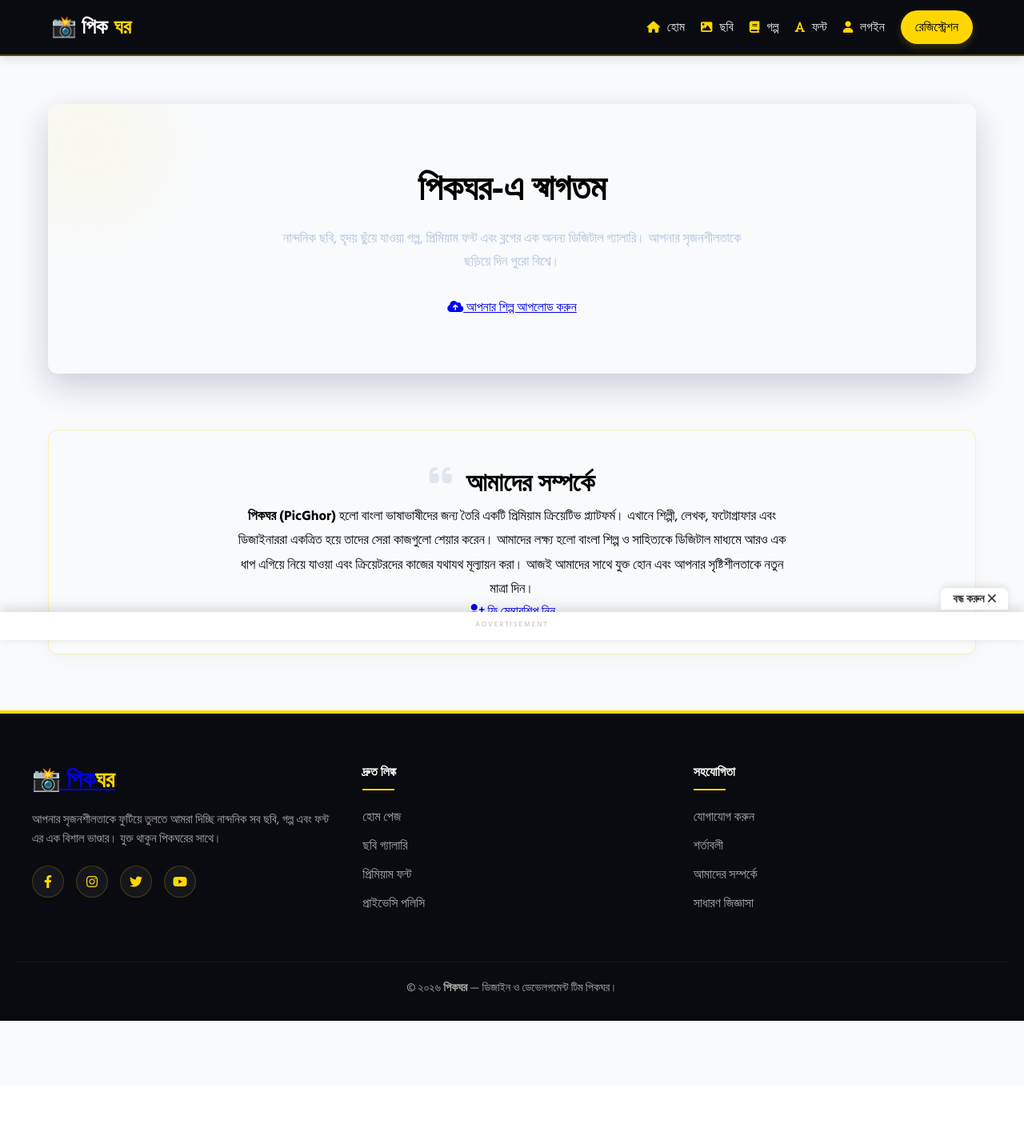
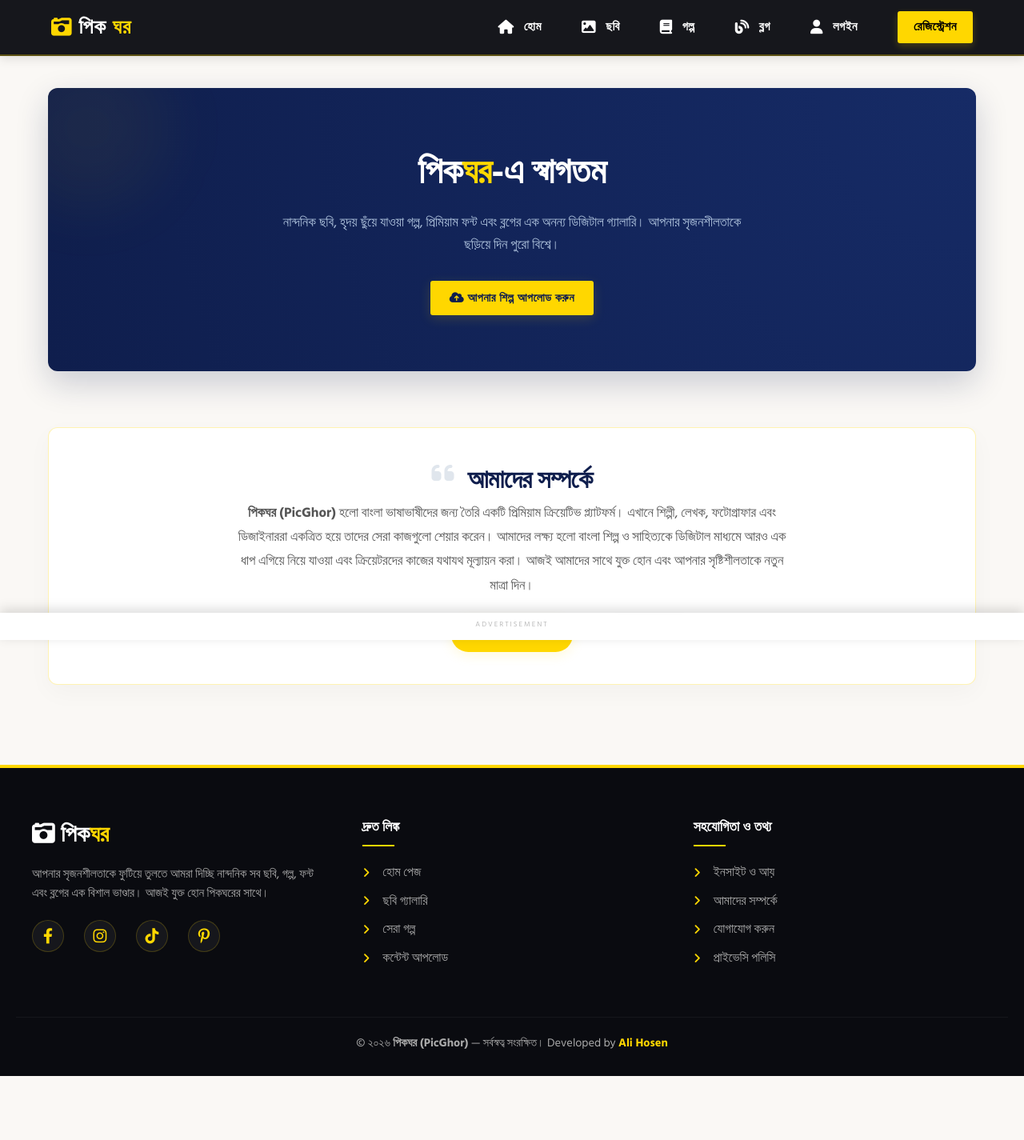
Before and after one commit to siaful2580mm-hub/testing, a Flask app: page / in a window 1280 px wide. Shown: the whole page at 80% size. Before the commit the page ends 1276 px from the top, so only its background shows below. Run offline with Flask 3, Linux system fonts and the light colour scheme; data that the repository does not hold is empty; some libraries are stand-ins or nearby versions.

Commit message:
Update base.html

```diff
--- a/templates/base.html
+++ b/templates/base.html
@@ -8,69 +8,76 @@
     <link href="https://fonts.googleapis.com/css2?family=Hind+Siliguri:wght@400;500;600;700&display=swap" rel="stylesheet">
     <link rel="stylesheet" href="https://cdnjs.cloudflare.com/ajax/libs/font-awesome/6.4.2/css/all.min.css">
 
+    <!-- External CSS for global styling -->
+    <link rel="stylesheet" href="{{ url_for('static', filename='css/style.css') }}">
+
     <style>
         :root {
             --primary: #FFD700;
             --dark: #0a0b10;
             --dark-light: #15171e;
             --text-muted: #aaa;
-            --bg-body: #f8fafc;
+            --bg-body: #Faf8f5;
         }
 
         * { margin: 0; padding: 0; box-sizing: border-box; }
-        body { font-family: 'Hind Siliguri', sans-serif; background: var(--bg-body); padding-bottom: 80px; transition: padding 0.3s; }
+        body { font-family: 'Hind Siliguri', sans-serif; background: var(--bg-body); padding-bottom: 80px; transition: padding 0.3s; color: #333; }
 
         /* --- NAVBAR --- */
         .navbar {
             position: sticky; top: 0; z-index: 1050;
-            background: var(--dark); height: 70px;
+            background: rgba(10, 11, 16, 0.95); backdrop-filter: blur(10px); height: 70px;
             display: flex; justify-content: space-between; align-items: center;
             padding: 0 5%; border-bottom: 2px solid rgba(255, 215, 0, 0.3);
             box-shadow: 0 4px 12px rgba(0,0,0,0.1);
         }
 
         .logo a { color: #fff; font-size: 1.6rem; font-weight: 700; text-decoration: none; display: flex; align-items: center; gap: 8px; }
+        .logo a i { color: var(--primary); }
         .logo span { color: var(--primary); }
 
         .nav-links { display: flex; gap: 20px; align-items: center; }
-        .nav-links a { color: #eee; text-decoration: none; font-size: 1rem; font-weight: 500; transition: 0.3s; }
+        .nav-links a { color: #eee; text-decoration: none; font-size: 1rem; font-weight: 500; transition: 0.3s; display: flex; align-items: center; gap: 6px;}
         .nav-links a:hover { color: var(--primary); }
-        .nav-links a i { margin-right: 5px; font-size: 0.9rem; color: var(--primary); }
 
         .nav-btn { background: var(--primary); color: #000 !important; padding: 8px 18px; border-radius: 50px; font-weight: 600; box-shadow: 0 4px 10px rgba(255, 215, 0, 0.2); }
         .nav-btn:hover { transform: translateY(-2px); opacity: 0.9; }
 
         /* --- MOBILE MENU --- */
         .hamburger { display: none; flex-direction: column; cursor: pointer; gap: 5px; }
-        .hamburger span { width: 28px; height: 3px; background: var(--primary); border-radius: 2px; }
+        .hamburger span { width: 28px; height: 3px; background: var(--primary); border-radius: 2px; transition: 0.3s; }
 
         @media(max-width: 992px) {
             .hamburger { display: flex; }
             .nav-links {
                 position: fixed; top: 0; right: -100%; width: 280px; height: 100vh;
                 background: var(--dark-light); flex-direction: column; align-items: flex-start;
-                padding: 80px 30px; transition: 0.4s cubic-bezier(0.4, 0, 0.2, 1); z-index: 1040;
+                padding: 80px 30px; transition: 0.4s cubic-bezier(0.4, 0, 0.2, 1); z-index: 1040; gap: 10px;
             }
             .nav-links.active { right: 0; }
-            .nav-links a { width: 100%; padding: 15px 0; border-bottom: 1px solid rgba(255,255,255,0.05); font-size: 1.1rem; }
+            .nav-links a { width: 100%; padding: 12px 0; border-bottom: 1px solid rgba(255,255,255,0.05); font-size: 1.1rem; }
+            .nav-btn { text-align: center; justify-content: center; width: 100%; margin-top: 15px;}
             .overlay { position: fixed; top: 0; left: 0; width: 100%; height: 100%; background: rgba(0,0,0,0.7); opacity: 0; visibility: hidden; transition: 0.3s; z-index: 1030; }
             .overlay.active { opacity: 1; visibility: visible; }
         }
 
-        /* --- CONTAINER --- */
-        .container { max-width: 1200px; margin: auto; padding: 40px 20px; min-height: 70vh; }
+        /* --- CONTAINER (Flash Messages & Content) --- */
+        .container { max-width: 1200px; margin: auto; padding: 20px; min-height: 60vh; }
+
+        .flash-messages p { background: #fff; color: var(--dark); padding: 12px 20px; border-radius: 8px; margin-bottom: 20px; border-left: 4px solid var(--primary); box-shadow: 0 4px 10px rgba(0,0,0,0.05); font-weight: 600; }
+        .flash-messages p.error { border-left-color: #ff4d4d; }
 
         /* --- MODERN FOOTER --- */
-        .footer { background: var(--dark); color: #fff; padding: 60px 20px 30px; border-top: 4px solid var(--primary); }
+        .footer { background: var(--dark); color: #fff; padding: 60px 20px 30px; border-top: 4px solid var(--primary); margin-top: 50px;}
         .footer-content { max-width: 1200px; margin: auto; display: grid; grid-template-columns: repeat(auto-fit, minmax(250px, 1fr)); gap: 40px; text-align: left; }
-        .footer-logo { font-size: 1.8rem; font-weight: 700; margin-bottom: 15px; display: block; }
+        .footer-logo { font-size: 1.8rem; font-weight: 700; margin-bottom: 15px; display: block; text-decoration: none; color: #fff; }
         .footer-logo span { color: var(--primary); }
         .footer-about p { color: var(--text-muted); line-height: 1.6; font-size: 0.95rem; }
-        .footer-links h4 { margin-bottom: 20px; position: relative; padding-bottom: 10px; }
+        .footer-links h4 { margin-bottom: 20px; position: relative; padding-bottom: 10px; color: #fff; font-size: 1.1rem; }
         .footer-links h4::after { content: ''; position: absolute; left: 0; bottom: 0; width: 40px; height: 2px; background: var(--primary); }
         .footer-links ul { list-style: none; }
         .footer-links ul li { margin-bottom: 10px; }
-        .footer-links ul li a { color: var(--text-muted); text-decoration: none; transition: 0.3s; }
+        .footer-links ul li a { color: var(--text-muted); text-decoration: none; transition: 0.3s; display: flex; align-items: center; gap: 8px;}
         .footer-links ul li a:hover { color: var(--primary); padding-left: 5px; }
 
         .social-icons { display: flex; gap: 15px; margin-top: 20px; }
@@ -78,21 +85,23 @@
         .social-icons a:hover { background: var(--primary); color: #000; transform: translateY(-5px); }
 
         .footer-bottom { text-align: center; margin-top: 50px; padding-top: 20px; border-top: 1px solid rgba(255,255,255,0.05); color: var(--text-muted); font-size: 0.9rem; }
+        .footer-bottom a { color: var(--primary); text-decoration: none; font-weight: bold; }
 
         /* --- AD STYLES --- */
         .sticky-ad-container { position: fixed; bottom: 0; left: 0; width: 100%; background: #ffffff; box-shadow: 0 -4px 15px rgba(0, 0, 0, 0.15); z-index: 9999; display: flex; justify-content: center; align-items: center; transition: transform 0.4s ease-in-out; }
-        .ad-wrapper { width: 100%; max-width: 468px; overflow: hidden; text-align: center; padding: 8px 0; display: flex; flex-direction: column; align-items: center; }
+        .ad-wrapper { width: 100%; max-width: 468px; overflow: hidden; text-align: center; padding: 8px 0; display: flex; flex-direction: column; align-items: center; position: relative;}
         .ad-label { font-size: 9px; color: #bbb; text-transform: uppercase; letter-spacing: 2px; margin-bottom: 4px; }
-        .close-ad-btn { position: absolute; top: -30px; right: 20px; background: #fff; color: #333; border: none; border-radius: 8px 8px 0 0; font-size: 14px; font-weight: bold; cursor: pointer; padding: 5px 15px; box-shadow: 0 -3px 10px rgba(0,0,0,0.1); }
-        .close-ad-btn:hover { color: #e74c3c; }
+        .close-ad-btn { position: absolute; top: -30px; right: 20px; background: #fff; color: #333; border: none; border-radius: 8px 8px 0 0; font-size: 14px; font-weight: bold; cursor: pointer; padding: 5px 15px; box-shadow: 0 -3px 10px rgba(0,0,0,0.1); transition: 0.3s; }
+        .close-ad-btn:hover { color: #e74c3c; background: #f8f9fa; }
     </style>
     {% block head %}{% endblock %}
 </head>
 <body>
 
+<!-- NAVBAR -->
 <nav class="navbar">
     <div class="logo">
-        <a href="/">📸 পিক<span>ঘর</span></a>
+        <a href="/"><i class="fa-solid fa-camera-retro"></i> পিক<span>ঘর</span></a>
     </div>
 
     <div class="hamburger" id="hamburger">
@@ -103,10 +112,20 @@
         <a href="/"><i class="fa fa-home"></i> হোম</a>
         <a href="/c/image"><i class="fa fa-image"></i> ছবি</a>
         <a href="/c/story"><i class="fa fa-book"></i> গল্প</a>
-        <a href="/c/font"><i class="fa fa-font"></i> ফন্ট</a>
+        <a href="/c/blog"><i class="fa-solid fa-blog"></i> ব্লগ</a>
 
+        <!-- Auth Links -->
         {% if session.get('user') %}
             <a href="/upload" class="nav-btn"><i class="fa fa-cloud-upload-alt"></i> আপলোড</a>
+
+            <!-- User Profile Link -->
+            <a href="/p/{{ session['user']['username'] }}" style="color: var(--primary);"><i class="fa-solid fa-circle-user"></i> প্রোফাইল</a>
+
+            <!-- Admin Panel Link -->
+            {% if session['user']['email'] == 'admin@gmail.com' %}
+                <a href="/admin" style="color: #4caf50;"><i class="fa-solid fa-shield-halved"></i> অ্যাডমিন</a>
+            {% endif %}
+
             <a href="/logout" style="color: #ff6b6b;"><i class="fa fa-sign-out-alt"></i> লগআউট</a>
         {% else %}
             <a href="/login"><i class="fa fa-user"></i> লগইন</a>
@@ -115,52 +134,66 @@
     </div>
 </nav>
 
+<!-- OVERLAY FOR MOBILE MENU -->
 <div class="overlay" id="overlay"></div>
 
+<!-- MAIN CONTENT -->
 <div class="container">
+    {% with messages = get_flashed_messages(with_categories=true) %}
+      {% if messages %}
+        <div class="flash-messages">
+          {% for category, message in messages %}
+            <p class="{{ category }}">{{ message }}</p>
+          {% endfor %}
+        </div>
+      {% endif %}
+    {% endwith %}
+
     {% block content %}{% endblock %}
 </div>
 
+<!-- FOOTER -->
 <footer class="footer">
     <div class="footer-content">
         <div class="footer-about">
-            <a href="/" class="footer-logo">📸 পিক<span>ঘর</span></a>
-            <p>আপনার সৃজনশীলতাকে ফুটিয়ে তুলতে আমরা দিচ্ছি নান্দনিক সব ছবি, গল্প এবং ফন্ট এর এক বিশাল ভাণ্ডার। যুক্ত থাকুন পিকঘরের সাথে।</p>
+            <a href="/" class="footer-logo"><i class="fa-solid fa-camera-retro"></i> পিক<span>ঘর</span></a>
+            <p>আপনার সৃজনশীলতাকে ফুটিয়ে তুলতে আমরা দিচ্ছি নান্দনিক সব ছবি, গল্প, ফন্ট এবং ব্লগের এক বিশাল ভাণ্ডার। আজই যুক্ত হোন পিকঘরের সাথে।</p>
             <div class="social-icons">
-                <a href="#"><i class="fab fa-facebook-f"></i></a>
+                <a href="https://www.facebook.com/profile.php?id=61588378066038" target="_blank"><i class="fab fa-facebook-f"></i></a>
                 <a href="#"><i class="fab fa-instagram"></i></a>
-                <a href="#"><i class="fab fa-twitter"></i></a>
-                <a href="#"><i class="fab fa-youtube"></i></a>
+                <a href="https://www.tiktok.com/@alihosen.typography" target="_blank"><i class="fab fa-tiktok"></i></a>
+                <a href="https://pin.it/5QiXRSpBl" target="_blank"><i class="fab fa-pinterest-p"></i></a>
             </div>
         </div>
         <div class="footer-links">
             <h4>দ্রুত লিঙ্ক</h4>
             <ul>
-                <li><a href="/">হোম পেজ</a></li>
-                <li><a href="/c/image">ছবি গ্যালারি</a></li>
-                <li><a href="/c/font">প্রিমিয়াম ফন্ট</a></li>
-                <li><a href="/privacy">প্রাইভেসি পলিসি</a></li>
+                <li><a href="/"><i class="fa-solid fa-angle-right"></i> হোম পেজ</a></li>
+                <li><a href="/c/image"><i class="fa-solid fa-angle-right"></i> ছবি গ্যালারি</a></li>
+                <li><a href="/c/story"><i class="fa-solid fa-angle-right"></i> সেরা গল্প</a></li>
+                <li><a href="/upload"><i class="fa-solid fa-angle-right"></i> কন্টেন্ট আপলোড</a></li>
             </ul>
         </div>
         <div class="footer-links">
-            <h4>সহযোগিতা</h4>
+            <h4>সহযোগিতা ও তথ্য</h4>
             <ul>
-                <li><a href="/contact">যোগাযোগ করুন</a></li>
-                <li><a href="/terms">শর্তাবলী</a></li>
-                <li><a href="/about">আমাদের সম্পর্কে</a></li>
-                <li><a href="/faq">সাধারণ জিজ্ঞাসা</a></li>
+                <li><a href="/insight"><i class="fa-solid fa-angle-right"></i> ইনসাইট ও আয়</a></li>
+                <li><a href="/about"><i class="fa-solid fa-angle-right"></i> আমাদের সম্পর্কে</a></li>
+                <li><a href="/contact"><i class="fa-solid fa-angle-right"></i> যোগাযোগ করুন</a></li>
+                <li><a href="/privacy"><i class="fa-solid fa-angle-right"></i> প্রাইভেসি পলিসি</a></li>
             </ul>
         </div>
     </div>
     <div class="footer-bottom">
-        © ২০২৬ <strong>পিকঘর</strong> — ডিজাইন ও ডেভেলপমেন্ট টিম পিকঘর।
+        © ২০২৬ <strong>পিকঘর (PicGhor)</strong> — সর্বস্বত্ব সংরক্ষিত। Developed by <a href="https://alihosenofficial.github.io/" target="_blank">Ali Hosen</a>
     </div>
 </footer>
 
+<!-- STICKY BOTTOM AD (Grond Opening এ দেখাবে না) -->
 {% if request.path != '/grand-opening' %}
 <div id="sticky-bottom-ad" class="sticky-ad-container">
+    <div class="ad-wrapper">
         <button class="close-ad-btn" onclick="closeStickyAd()" title="Close Ad">বন্ধ করুন ✕</button>
-    <div class="ad-wrapper">
         <span class="ad-label">Advertisement</span>
         <script>
           atOptions = { 'key' : '65ec9f7d8d86083bf154bf98b07df8f1', 'format' : 'iframe', 'height' : 60, 'width' : 468, 'params' : {} };
@@ -170,12 +203,14 @@
 </div>
 {% endif %}
 
+<!-- JS SCRIPTS -->
 <script>
     // Menu Logic
     const hamburger = document.getElementById("hamburger");
     const navMenu = document.getElementById("navMenu");
     const overlay = document.getElementById("overlay");
 
+    if(hamburger && navMenu && overlay) {
         hamburger.onclick = () => {
             navMenu.classList.toggle("active");
             overlay.classList.toggle("active");
@@ -185,8 +220,9 @@
             navMenu.classList.remove("active");
             overlay.classList.remove("active");
         }
+    }
 
-    // Ad Logic
+    // Ad Close Logic
     function closeStickyAd() {
         const adContainer = document.getElementById('sticky-bottom-ad');
         if (adContainer) {
@@ -199,7 +235,6 @@
     }
 </script>
 
-
 <script src="{{ url_for('static', filename='js/script.js') }}"></script>
 
 </body>
```
Lines whose indentation alone changed are shown as unchanged.
